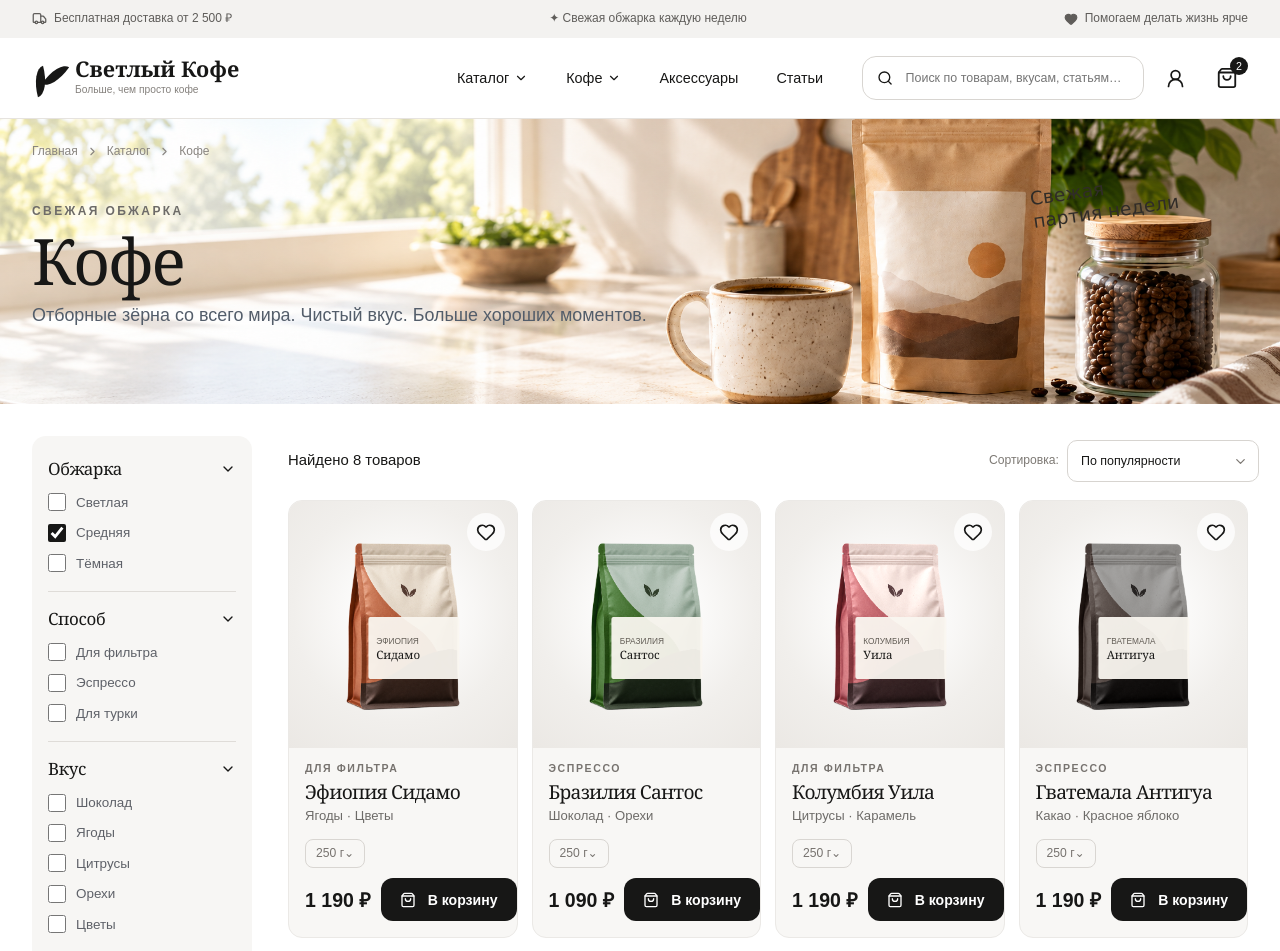
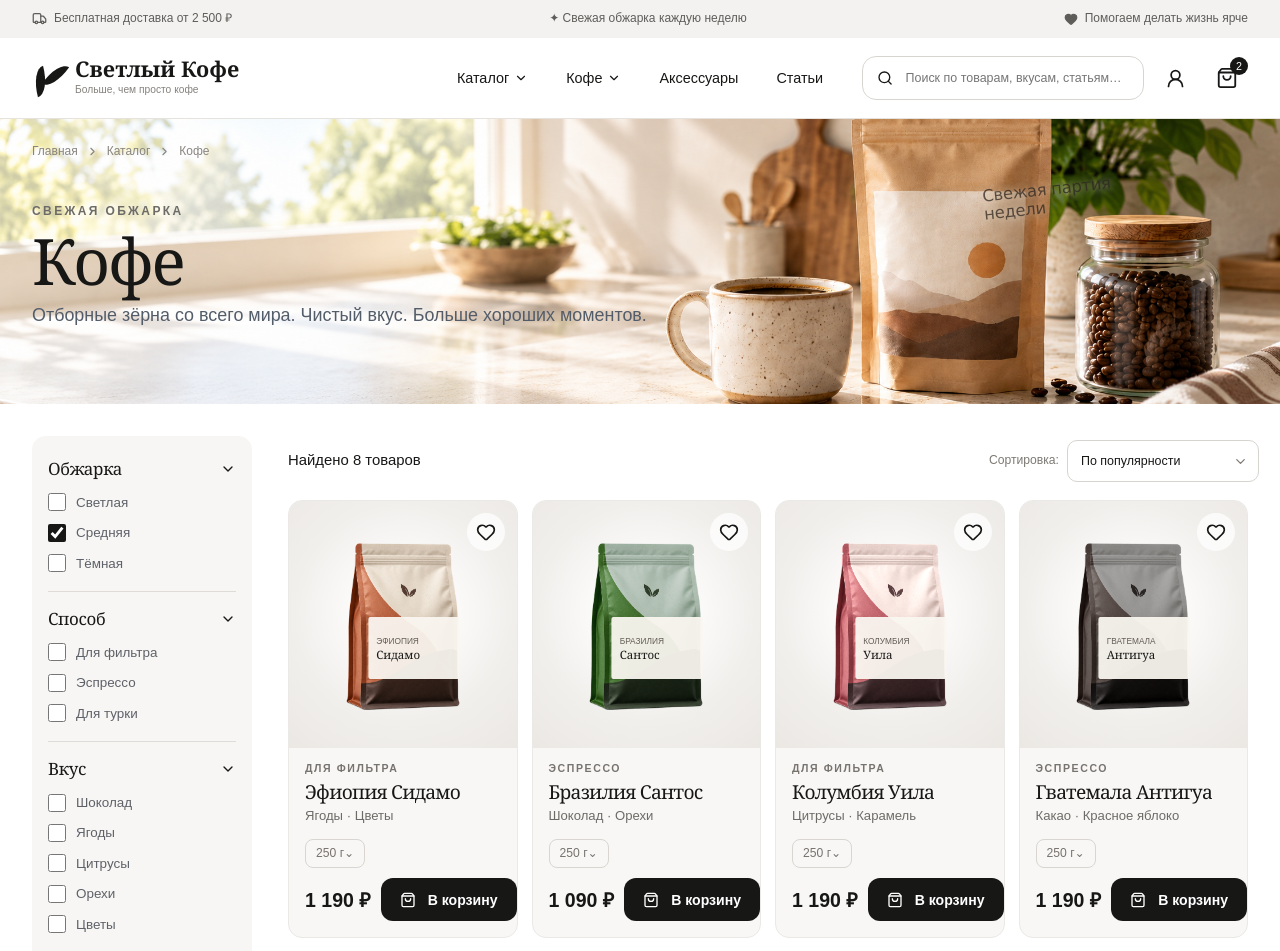
Before and after one commit to got30017-cyber/coffee, a Next.js app: page /catalog in a window 1280 px wide. Shown: the top 951 px of the page. Built offline with nearby package versions, Linux system fonts and the light colour scheme.

Commit message:
Final banner polish for desktop and mobile

```diff
--- a/app/articles/page.tsx
+++ b/app/articles/page.tsx
@@ -64,11 +64,9 @@ export default function ArticlesPage() {
             />
           </div>
           <p className="featured-article__handwritten" aria-hidden="true">
-            Хорошие
+            Хорошие истории
             <br />
-            истории начинаются
-            <br />
-            с кофе
+            начинаются с кофе
           </p>
         </div>
       </section>
--- a/app/catalog/page.tsx
+++ b/app/catalog/page.tsx
@@ -30,9 +30,9 @@ export default function CatalogPage() {
         </div>
         <div className="catalog-hero__wash" aria-hidden="true" />
         <p className="catalog-hero__handwritten" aria-hidden="true">
-          Свежая
+          Свежая партия
           <br />
-          партия недели
+          недели
         </p>
         <div className="container">
           <Breadcrumbs items={[{ label: 'Каталог' }, { label: 'Кофе' }]} />
--- a/app/globals.css
+++ b/app/globals.css
@@ -475,15 +475,20 @@ h2 {
 
 .hero__handwritten {
   position: absolute;
-  top: 86px;
-  right: clamp(78px, 8vw, 124px);
+  top: 72px;
+  right: clamp(108px, 10vw, 170px);
   z-index: 2;
+  max-width: 270px;
   margin: 0;
-  color: #34302c;
+  color: rgba(47, 39, 32, 0.78);
   font-family: var(--script);
-  font-size: clamp(1.08rem, 1.7vw, 1.65rem);
-  line-height: 1.33;
-  transform: rotate(-8deg);
+  font-size: clamp(1rem, 1.42vw, 1.36rem);
+  letter-spacing: -0.015em;
+  line-height: 1.16;
+  text-shadow:
+    0 1px 10px rgba(255, 249, 240, 0.72),
+    0 8px 22px rgba(54, 38, 24, 0.08);
+  transform: rotate(-6deg);
   pointer-events: none;
 }
 
@@ -846,15 +851,17 @@ h2 {
 
 .story-banner__handwritten {
   position: absolute;
-  right: 21%;
-  top: 24px;
+  right: clamp(270px, 26vw, 380px);
+  top: 28px;
   z-index: 2;
+  max-width: 190px;
   margin: 0;
-  color: #2f2c28;
+  color: rgba(47, 39, 32, 0.74);
   font-family: var(--script);
-  font-size: clamp(0.98rem, 1.4vw, 1.35rem);
-  line-height: 1.2;
-  transform: rotate(-8deg);
+  font-size: clamp(0.95rem, 1.2vw, 1.18rem);
+  letter-spacing: -0.015em;
+  line-height: 1.14;
+  transform: rotate(-6deg);
   pointer-events: none;
 }
 
@@ -1129,7 +1136,7 @@ h2 {
   }
 
   .hero__ambient img {
-    object-position: 50% 50%;
+    object-position: 48% 50%;
   }
 
   .hero__wash {
@@ -1153,7 +1160,7 @@ h2 {
 
   .hero h1 {
     margin-bottom: 10px;
-    font-size: clamp(3.25rem, 15vw, 4.7rem);
+    font-size: clamp(3rem, 13.2vw, 4rem);
   }
 
   .hero__lead {
@@ -1262,9 +1269,16 @@ h2 {
   }
 
   .story-banner__handwritten {
-    top: 26px;
-    right: 24px;
-    font-size: 1rem;
+    top: 28px;
+    right: 22px;
+    max-width: 140px;
+    color: rgba(54, 43, 32, 0.72);
+    font-size: 0.92rem;
+    line-height: 1.12;
+    text-shadow:
+      0 1px 9px rgba(255, 246, 224, 0.7),
+      0 6px 18px rgba(65, 43, 24, 0.08);
+    transform: rotate(-5deg);
   }
 
   .story-banner h2 {
@@ -1348,11 +1362,12 @@ h2 {
   }
 
   .hero h1 {
-    font-size: 3.15rem;
+    font-size: 2.95rem;
   }
 
   .story-banner__handwritten {
     right: 18px;
+    font-size: 0.88rem;
   }
 
   .category-card {
@@ -1429,15 +1444,20 @@ h2 {
 
 .catalog-hero__handwritten {
   position: absolute;
-  top: 58px;
-  right: clamp(62px, 8vw, 128px);
+  top: 62px;
+  right: clamp(168px, 13vw, 238px);
   z-index: 2;
+  max-width: 180px;
   margin: 0;
-  color: #302c28;
+  color: rgba(47, 39, 32, 0.75);
   font-family: var(--script);
-  font-size: clamp(1rem, 1.45vw, 1.35rem);
-  line-height: 1.24;
-  transform: rotate(-8deg);
+  font-size: clamp(0.95rem, 1.28vw, 1.18rem);
+  letter-spacing: -0.015em;
+  line-height: 1.12;
+  text-shadow:
+    0 1px 10px rgba(255, 249, 240, 0.74),
+    0 8px 22px rgba(54, 38, 24, 0.08);
+  transform: rotate(-6deg);
   pointer-events: none;
 }
 
@@ -2177,15 +2197,18 @@ h2 {
 
 .featured-article__handwritten {
   position: absolute;
-  top: 34px;
-  right: 48px;
+  top: 58px;
+  left: 43%;
   z-index: 3;
+  max-width: 230px;
   margin: 0;
-  color: #302c28;
+  color: rgba(47, 39, 32, 0.7);
   font-family: var(--script);
-  font-size: clamp(0.95rem, 1.35vw, 1.25rem);
-  line-height: 1.22;
-  transform: rotate(-8deg);
+  font-size: clamp(0.88rem, 1.1vw, 1.06rem);
+  letter-spacing: -0.015em;
+  line-height: 1.12;
+  text-shadow: 0 1px 10px rgba(255, 249, 240, 0.7);
+  transform: rotate(-5deg);
   pointer-events: none;
 }
 
@@ -2728,11 +2751,6 @@ h2 {
 }
 
 @media (max-width: 900px) {
-  .story-banner__handwritten {
-    right: 36%;
-    top: 18px;
-  }
-
   .catalog-hero {
     min-height: 260px;
   }
@@ -2800,7 +2818,7 @@ h2 {
   }
 
   .featured-article__handwritten {
-    right: 24px;
+    left: 42%;
   }
 
   .articles-grid {
@@ -2850,9 +2868,17 @@ h2 {
   }
 
   .catalog-hero__handwritten {
-    top: 88px;
-    right: 18px;
-    font-size: 0.8rem;
+    top: 72px;
+    right: auto;
+    left: clamp(168px, 50vw, 202px);
+    max-width: 126px;
+    color: rgba(54, 43, 32, 0.72);
+    font-size: 0.86rem;
+    line-height: 1.1;
+    text-shadow:
+      0 1px 9px rgba(255, 246, 224, 0.72),
+      0 6px 18px rgba(65, 43, 24, 0.08);
+    transform: rotate(-5deg);
   }
 
   .catalog-hero .eyebrow {
@@ -3119,9 +3145,12 @@ h2 {
   }
 
   .featured-article__handwritten {
-    top: 24px;
-    right: 22px;
-    font-size: 0.9rem;
+    top: 36px;
+    right: auto;
+    left: 24px;
+    max-width: 172px;
+    color: rgba(47, 39, 32, 0.68);
+    font-size: 0.82rem;
   }
 
   .articles-grid {
--- a/app/page.tsx
+++ b/app/page.tsx
@@ -48,11 +48,9 @@ export default function HomePage() {
         </div>
         <div className="hero__wash" aria-hidden="true" />
         <p className="hero__handwritten" aria-hidden="true">
-          Хороший
+          Хороший день
           <br />
-          день начинается
-          <br />
-          здесь
+          начинается здесь
         </p>
         <div className="container hero__content">
           <p className="eyebrow">Свежая обжарка</p>
--- a/components/story-banner.tsx
+++ b/components/story-banner.tsx
@@ -21,9 +21,7 @@ export function StoryBanner() {
       </div>
       <div className="story-banner__wash" aria-hidden="true" />
       <p className="story-banner__handwritten" aria-hidden="true">
-        Хорошие
-        <br />
-        люди.
+        Хорошие люди.
         <br />
         Великий кофе.
       </p>
```
